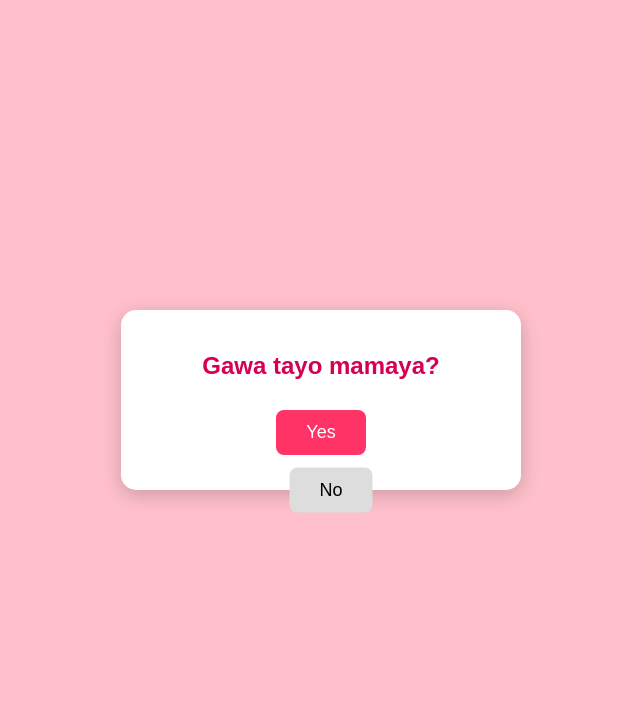
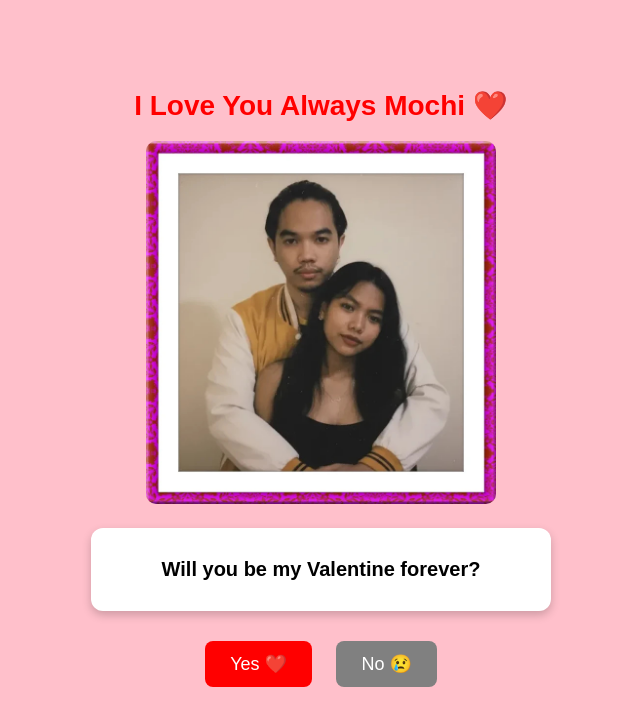
Before and after one commit to astralace15/question, a plain HTML site: page index.html in a window 1280 px wide. Shown: the whole page, without its empty margins (319-959 px from the left). Drawn offline with Linux system fonts and the light colour scheme.

Commit message:
Update index.html

```diff
--- a/index.html
+++ b/index.html
@@ -2,99 +2,103 @@
 <html lang="en">
 <head>
     <meta charset="UTF-8">
-<meta name="viewport" content="width=device-width, initial-scale=1.0, maximum-scale=1.0">
-<title>For Mochi</title>
+    <meta name="viewport" content="width=device-width, initial-scale=1.0">
+    <title>I Love You Mochi ❤️</title>
     <style>
         body {
-        display: flex;
-        justify-content: center;
-        align-items: center;
-        height: 100vh;
+            font-family: 'Arial', sans-serif;
+            background-color: pink;
+            text-align: center;
             margin: 0;
-        background: #ffc0cb;
-        font-family: "Arial", sans-serif;
-        text-align: center;
-        overflow: hidden;
+            padding: 0;
         }
         .container {
-        width: 100%;
-        max-width: 350px;
-        background: white;
-        padding: 25px;
-        border-radius: 15px;
-        box-shadow: 0 5px 20px rgba(0,0,0,0.2);
+            margin-top: 50px;
+            padding: 20px;
         }
         h1 {
-        font-size: 24px;
-        margin-bottom: 20px;
-        color: #d60052;
+            color: red;
+            font-size: 28px;
         }
-    button {
-        padding: 12px 30px;
+        img {
+            width: 90%;
+            max-width: 350px;
+            border-radius: 10px;
+        }
+        .question-box {
+            background: white;
+            border-radius: 12px;
+            padding: 30px;
+            width: 90%;
+            max-width: 400px;
+            margin: 20px auto;
+            font-size: 20px;
+            font-weight: bold;
+            box-shadow: 0px 4px 10px rgba(0,0,0,0.2);
+        }
+        .btn {
+            padding: 12px 25px;
+            font-size: 18px;
+            border: none;
+            cursor: pointer;
             margin: 10px;
-        border: none;
             border-radius: 8px;
-        font-size: 18px;
-        cursor: pointer;
         }
-    #yesBtn {
-        background: #ff3366;
+        .yes-btn {
+            background: red;
             color: white;
         }
-    #noBtn {
-        background: #ddd;
+        .no-btn {
+            background: gray;
+            color: white;
+        }
+        #message {
+            display: none;
+            font-size: 22px;
+            color: darkred;
+            margin-top: 20px;
+        }
+        #noText {
+            margin-top: 10px;
+            font-size: 18px;
             color: black;
-        position: absolute;
-    }
-    #result {
-        margin-top: 20px;
-        font-size: 20px;
-        color: #c00048;
-        display: none;
-    }
-    #photo {
-        width: 100%;
-        margin-top: 15px;
-        border-radius: 10px;
-        display: none;
+            font-weight: bold;
         }
     </style>
 </head>
 <body>
 
     <div class="container">
-    <h1>Gawa tayo mamaya?</h1>
-    <button id="yesBtn">Yes</button>
-    <button id="noBtn">No</button>
-    <p id="result">I love you always, Mochi! ❤️</p>
-    <img id="photo" src="mochi.jpg" alt="Mochi Picture">
+        <h1>I Love You Always Mochi ❤️</h1>
+        <img src="Mochi.jpg" alt="Mochi Picture">
+
+        <div class="question-box">
+            Will you be my Valentine forever?
+        </div>
+
+        <button class="btn yes-btn" onclick="showLove()">Yes ❤️</button>
+        <button class="btn no-btn" onclick="typeNo()">No 😢</button>
+
+        <p id="noText"></p>
+        <p id="message">Yay!! I love you so much Mochi!! 💖😘</p>
     </div>
 
     <script>
-const noBtn = document.getElementById("noBtn");
-const yesBtn = document.getElementById("yesBtn");
-const result = document.getElementById("result");
-const photo = document.getElementById("photo");
-
-noBtn.style.left = "50%";
-noBtn.style.top = "60%";
-noBtn.style.transform = "translate(-50%, -50%)";
-
-noBtn.addEventListener("touchstart", moveNoButton);
-noBtn.addEventListener("mouseover", moveNoButton);
-
-function moveNoButton() {
-    const x = Math.random() * (window.innerWidth - 80);
-    const y = Math.random() * (window.innerHeight - 80);
-    noBtn.style.left = x + "px";
-    noBtn.style.top = y + "px";
-    noBtn.style.position = "fixed";
+        function showLove() {
+            document.getElementById('message').style.display = "block";
         }
 
-yesBtn.addEventListener("click", () => {
-    result.style.display = "block";
-    photo.style.display = "block";
-});
+        let noMessage = "No No No No No No No No No No No No No No No No 😭😭😭";
+        let index = 0;
+        function typeNo() {
+            let noText = document.getElementById("noText");
+            noText.textContent = noMessage.substring(0, index);
+            index++;
+            if (index > noMessage.length) {
+                index = 0; // Reset to loop endlessly
+            }
+            setTimeout(typeNo, 100);
+        }
     </script>
 
 </body>
```
Lines whose indentation alone changed are shown as unchanged.
